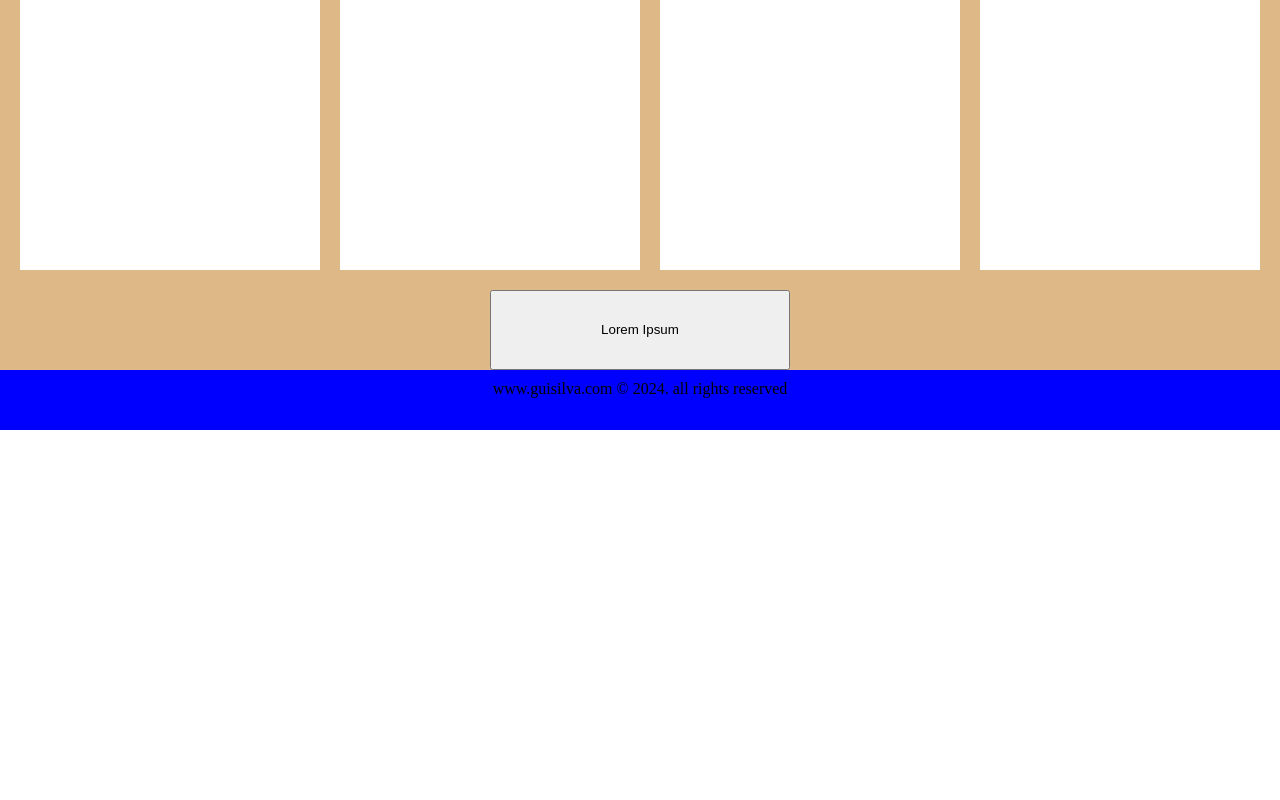
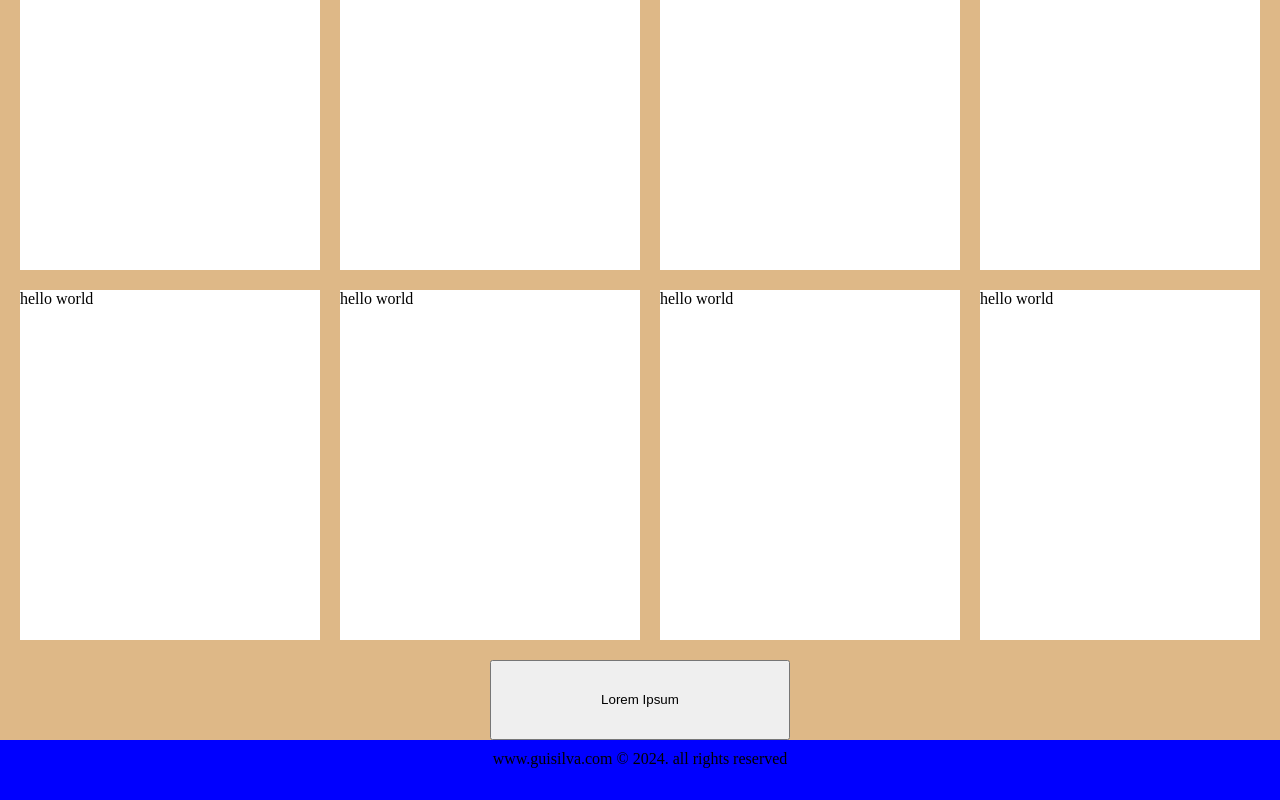
Before and after one commit to MrAngalo/Portfolio-Website, an Angular app: page /home in a window 1280 px wide. Shown: the part 1189-1989 px from the top of the page. Before the commit the page ends 1619 px from the top, so only its background shows below. Built offline with nearby package versions, Linux system fonts and the light colour scheme.

Commit message:
added another row of cards

```diff
--- a/src/app/homepage/homepage.component.html
+++ b/src/app/homepage/homepage.component.html
@@ -33,6 +33,25 @@
             <div class="card">hello world</div>
             <div class="card">hello world</div>
             <div class="card">hello world</div>
+            <div class="card">hello world</div>
+            <div class="card">hello world</div>
+            <div class="card">hello world</div>
+            <div class="card">hello world</div>
+            <div class="card">hello world</div>
+        </div>
+    </div>
+    <div class="scrollable">
+        <div class="cards">
+            <div class="card">hello world</div>
+            <div class="card">hello world</div>
+            <div class="card">hello world</div>
+            <div class="card">hello world</div>
+            <div class="card">hello world</div>
+            <div class="card">hello world</div>
+            <div class="card">hello world</div>
+            <div class="card">hello world</div>
+            <div class="card">hello world</div>
+            <div class="card">hello world</div>
         </div>
     </div>
     <div class="buttons">
--- a/src/app/homepage/homepage.component.scss
+++ b/src/app/homepage/homepage.component.scss
@@ -53,6 +53,10 @@
                 background: white;
             }
         }
+
+        &:not(:last-of-type) {
+            margin-bottom: 20px;
+        }
     }
 
     > .buttons {
```
